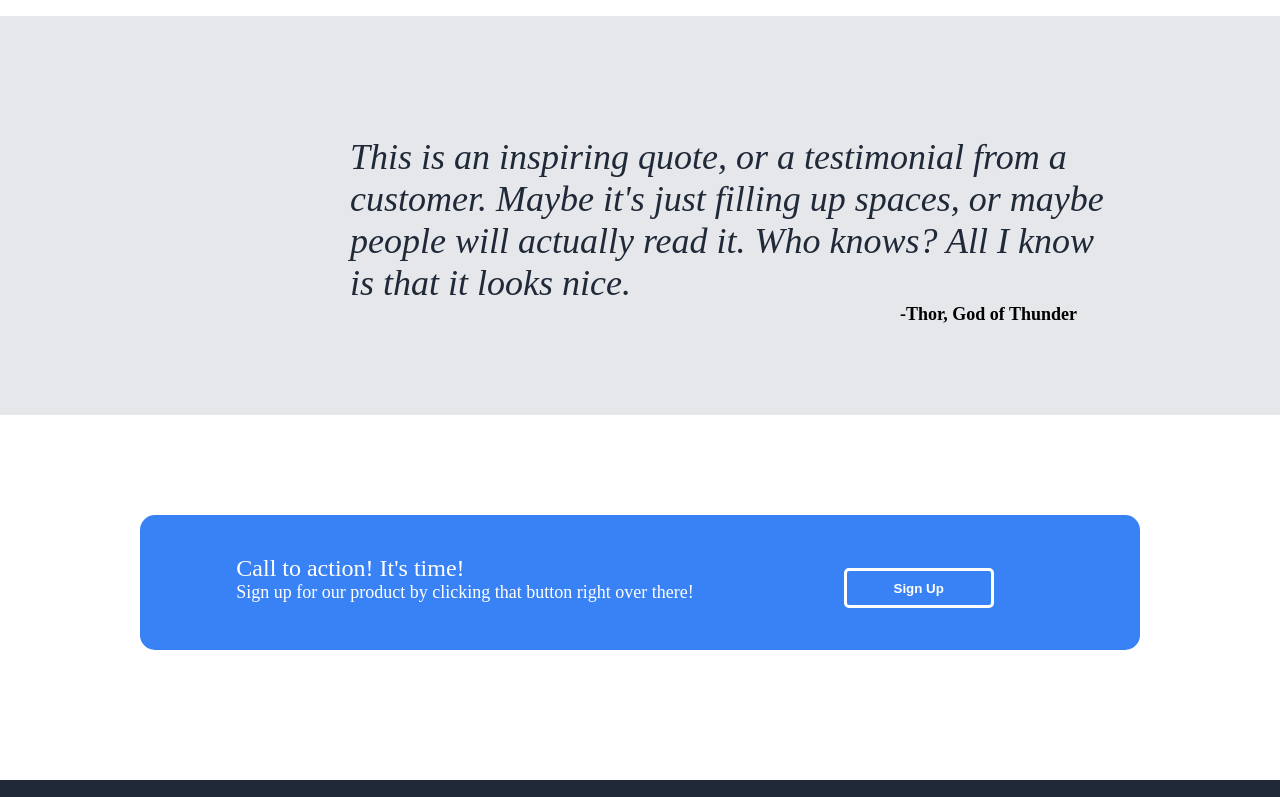
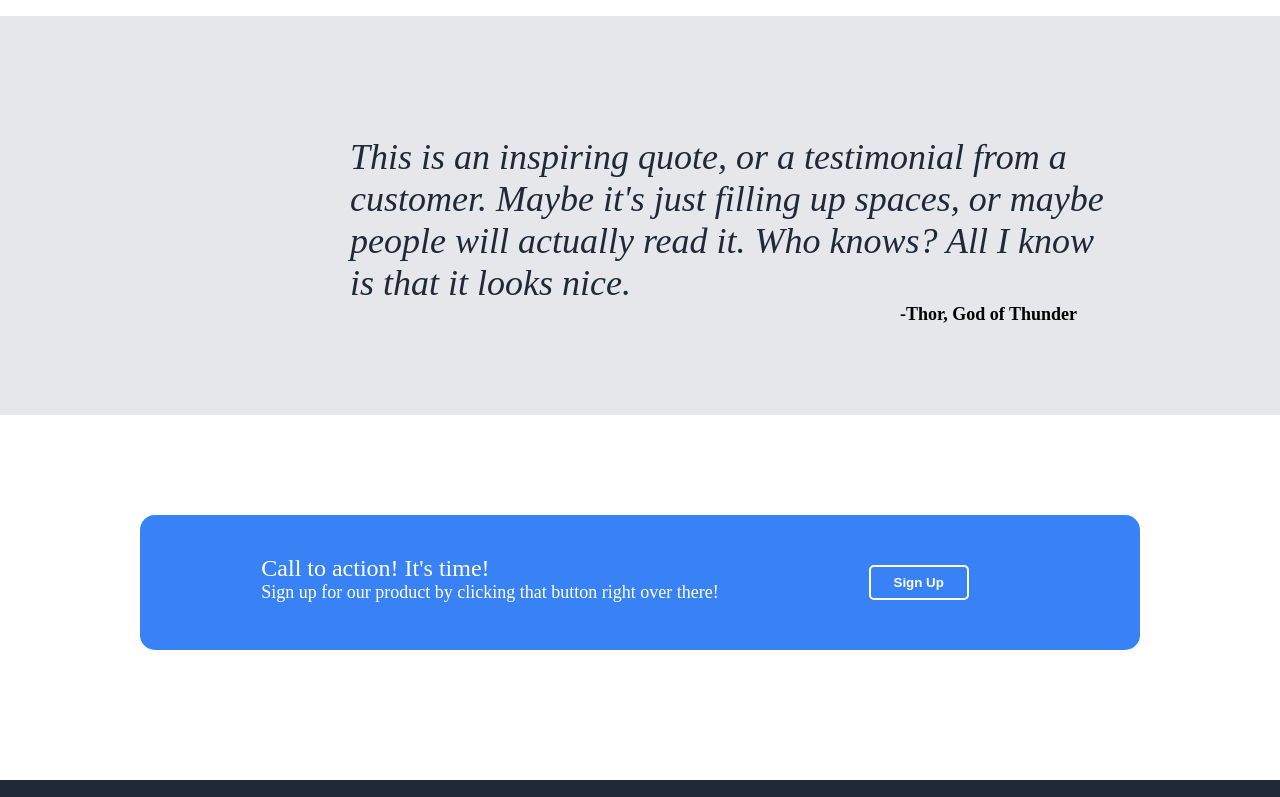
Before and after one commit to adicruz06/odin_portfolio, a plain HTML site: page index.html in a window 1280 px wide. Shown: the part 1002-1799 px from the top of the page. Drawn offline with Linux system fonts and the light colour scheme.

Commit message:
EDITED index.html and style.css

```diff
--- a/index.html
+++ b/index.html
@@ -8,7 +8,7 @@
         <meta name="viewport" content="width=device-width, initial-scale=1.0">
         <title>Odin Portfolio</title>
 
-        <link rel="stylesheet" href="style.css"
+        <link rel="stylesheet" href="style.css">
     </head>
 
     <body>
@@ -93,9 +93,7 @@
                     <p id = "description">Sign up for our product by clicking that button right over there!</p>
                     </div>
 
-                    <div class="submit">
-                    <button type ="submit">Sign Up</button>
-                    </div>
+                    <button type ="submit" id = "submit">Sign Up</button>
                 </div>
             </div>
         <!-- Footer -->
--- a/style.css
+++ b/style.css
@@ -1,10 +1,5 @@
 * {
     margin: 0;
-}
-
-.wrapper {
-
- margin: 10px 300px 100px 300px;
 }
 
 /*  Header Top */
@@ -71,6 +66,7 @@ ul a {
 }
 
 .header-bottom-left #submit {
+    border: 2px #3882F6 solid;
     font-weight: bold;
     width: 100px;
     height: 30px;
@@ -78,6 +74,13 @@ ul a {
     background-color: #3882F6;
     color: white;
     margin: 0px 0px 0px 250px;
+    cursor: pointer;
+}
+
+.header-bottom-left #submit:hover {
+    background-color: #0b2d63;
+    color: white;
+    cursor: pointer;
 }
 
 .header-bottom-right {
@@ -202,20 +205,24 @@ text-align: center;
 }
 
 
-.signup-container .submit {
-    margin: 3px 0px 0px 150px;
-}
-
-.signup-container .submit button {
+.signup-box #submit {
+    margin: 0px 0px 0px 150px;
     font-weight: bold;
-    width: 150px;
-    height: 40px;
-    border: solid white;
+    width: 100px;
+    height: 35px;
+    border: 2px white solid;
     border-radius: 5px;
     background-color: #3882F6;
     color: white;
-    margin: 0px px 0px 250px;
+    cursor: pointer;
 }
+
+.signup-box #submit:hover {
+    background-color: #0b2d63;
+    color: white;
+    cursor: pointer;
+}
+
 
 /*  Footer Section */
 
```
